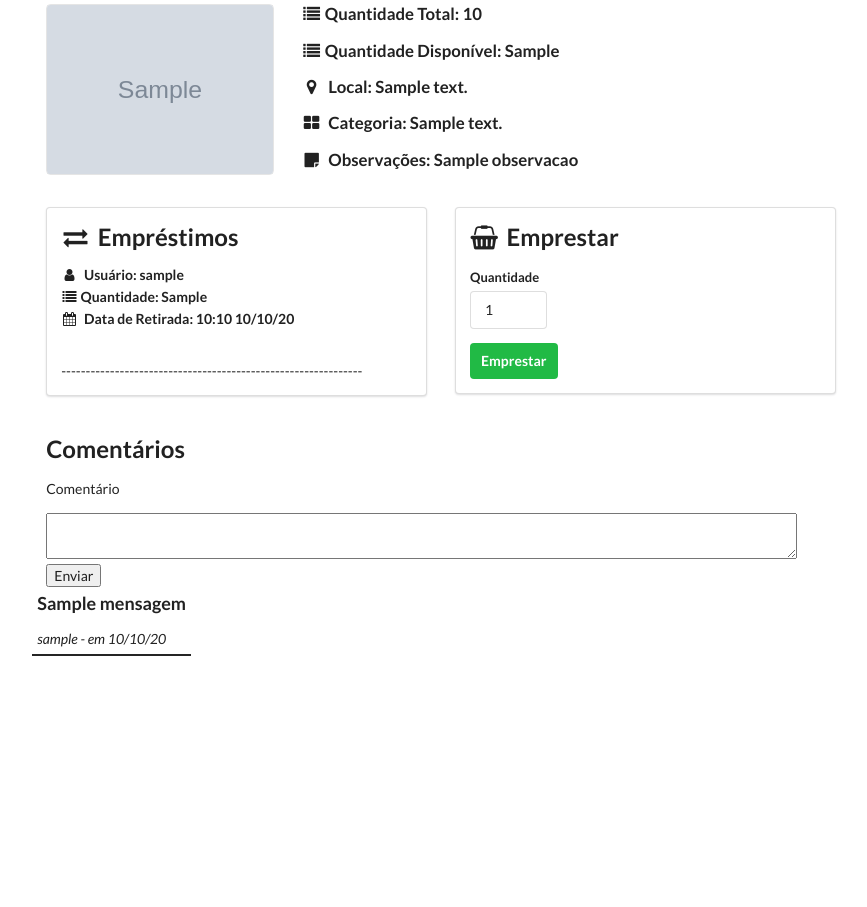
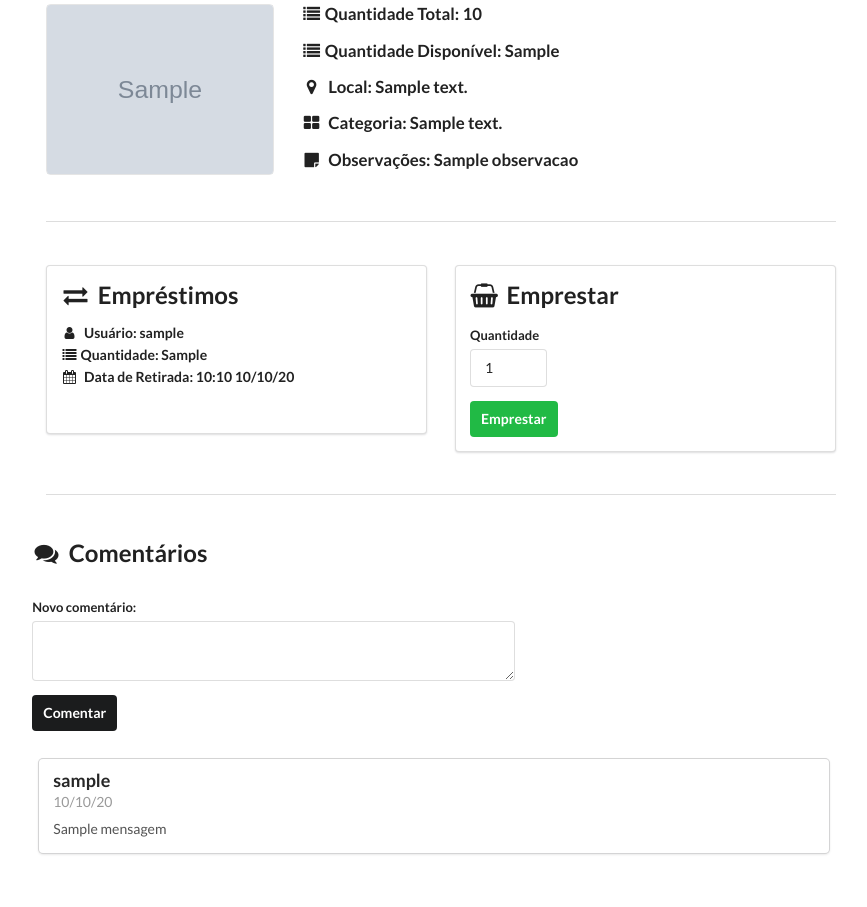
Before and after one commit to felipeflamarion/controle-arduino, a Django app: template arduino/templates/visualizar_equipamento.html in a window 1280 px wide. Shown: the part 250-1157 px from the top of the page, without its empty margins (199-1066 px from the left). Before the commit the page ends 906 px from the top, so only its background shows below. Run offline with Django 3.2, Linux system fonts and the light colour scheme; the template is opened without the code that fills it: most values are stand-ins (such as "Sample title", 1, 10 or a date in 2020); grey boxes marked "Sample" are stand-in pictures; parts of the project's set-up code (start-up, migrations or seed data) failed here and were passed over.

Commit message:
Correção na mensagem de erro na vasualização de equipamento; correção de erro no modal de exclusão de equipamento; finalização do estilo na visualização de equipamento;

```diff
--- a/arduino/static/css/extra.css
+++ b/arduino/static/css/extra.css
@@ -1,14 +1,14 @@
-.item.logout{
+.item.logout {
     border: 1px solid #af2523;
     border-radius: 0.25em;
-    color: #af2523!important;
+    color: #af2523 !important;
 }
 
-.item.logout:hover{
-    background-color: #fffcfc!important;
+.item.logout:hover {
+    background-color: #fffcfc !important;
 }
 
-.card .image img{
+.card .image img {
 
 }
 
@@ -18,15 +18,25 @@
     margin: 0;
 }
 
-.list-icon{
+.list-icon {
     padding: 0 !important;
 }
 
-.lista-detalhes-equipamento{
+.lista-detalhes-equipamento {
     font-size: 1.2em !important;
     margin-left: 0 !important;
 }
 
-.lista-detalhes-equipamento .item{
+.lista-detalhes-equipamento .item {
     margin-bottom: 10px;
 }
+
+.comentarios {
+    border-bottom: 2px solid #252525;
+    padding: 5px;
+}
+
+.comentario-card{
+    width: auto !important;
+    margin: 0 !important;
+}
--- a/arduino/templates/cadastro_equipamento.html
+++ b/arduino/templates/cadastro_equipamento.html
@@ -176,11 +176,9 @@
             </div>
             <div class="ui actions">
                 <div class="ui green ok inverted button">
-                    <i class="remove icon"></i>
                     Não
-                    {% url 'excluir_equipamento' id %}
                 </div>
-                <a class="ui red ok inverted button">
+                <a class="ui red ok inverted button" href="{% url 'excluir_equipamento' id %}">
                     <i class="remove icon"></i>
                     Sim
                 </a>
--- a/arduino/templates/formularios/comentario.html
+++ b/arduino/templates/formularios/comentario.html
@@ -1,11 +1,9 @@
 {% if equipamento %}
-<form method="POST" action="{% url 'comentar' id_equipamento=equipamento.id %}">{% csrf_token %}
-    <p>
-        Comentário
-    </p>
-    <p>
-        <textarea type="text" name="mensagem" required="required" rows="2" cols="100"></textarea>
-        <input type="submit" value="Enviar" />
-    </p>
-</form>
+    <form class="ui form" method="POST" action="{% url 'comentar' equipamento.id %}">{% csrf_token %}
+        <div class="field">
+            <label>Novo comentário:</label>
+            <textarea maxlength="140" rows="2" cols="60"></textarea>
+        </div>
+        <input class="ui icon button secondary" type="submit" value="Comentar"/>
+    </form>
 {% endif %}
--- a/arduino/templates/visualizar_equipamento.html
+++ b/arduino/templates/visualizar_equipamento.html
@@ -1,4 +1,6 @@
 {% extends '__base_painel__.html' %}
+
+{% load static %}
 
 {% block title %}Visualizar Equipamento{% endblock %}
 
@@ -37,7 +39,8 @@
                     <div class="ui grid">
 
                         <div class="five wide column">
-                            <img src="{{ equipamento.foto.url }}" class="ui top aligned medium rounded bordered image"/>
+                            <img src="{% if equipamento.foto %}{{ equipamento.foto.url }}{% else %}{% static 'media/sem_imagem.png' %}{% endif %}"
+                                 class="ui top aligned medium rounded bordered image"/>
                         </div>
 
                         <div class="eight wide column">
@@ -107,6 +110,10 @@
                 </div>
 
                 <div class="sixteen wide column">
+                    <div class="ui divider"></div>
+                </div>
+
+                <div class="sixteen wide column">
                     <div class="ui grid">
                         {% if utilizacoes|length > 0 %}
                             <div class="eight wide column">
@@ -143,7 +150,7 @@
                                         {% endif %}
                                         <br/>
 
-                                        {% if utilizacao != ultimo %}
+                                        {% if ultimo != None and utilizacao != ultimo %}
                                             --------------------------------------------------------------
                                         {% endif %}
 
@@ -153,7 +160,11 @@
                         {% endif %}
 
                         {% if equipamento.quantidade_disponivel == '0' %}
-                            <span><i>Equipamento indisponível para empréstimo</i></span>
+                            <div class="eight wide column">
+                                <div class="ui segment" style="padding: 30px;">
+                                    <span class="ui yellow message"><i>Equipamento indisponível para empréstimo</i></span>
+                                </div>
+                            </div>
                         {% else %}
 
                             <div class="eight wide column">
@@ -174,33 +185,46 @@
                                         <input type="submit" class="ui icon button green" value="Emprestar"/>
                                     </form>
                                 </div>
+                            </div>
                         {% endif %}
                     </div>
                 </div>
+
+                <div class="sixteen wide column">
+                    <div class="ui divider"></div>
                 </div>
 
+                <div class="row">
+                    <h2><i class="comments icon"></i> Comentários</h2>
+                </div>
 
-                <!-- PRECISA ESTILIZAR -->
-                <h2>Comentários</h2>
+                <div class="row">
+                    {% include 'formularios/comentario.html' %}
+                </div>
 
-                {% include 'formularios/comentario.html' %}
-
+                <div class="row">
                     {% if comentarios %}
                         {% for comentario in comentarios %}
-                        <div style="border-bottom: 2px solid #252525; padding: 5px;">
-                            <h3>{{ comentario.mensagem }}</h3>
-                            <i>
-                                {{ comentario.usuario.username }} - em {{ comentario.data|date:"d/m/y" }}
-                            </i>
+                            <div class="ui cards sixteen wide column">
+                                <div class="card comentario-card">
+                                    <div class="content  sixteen wide column">
+                                        <div class="header">{{ comentario.usuario.username }}</div>
+                                        <div class="meta">{{ comentario.data|date:"d/m/y" }}</div>
+                                        <div class="description">
+                                            {{ comentario.mensagem }}
+                                        </div>
+                                    </div>
+                                </div>
                             </div>
                         {% endfor %}
                     {% endif %}
-                <!-- /PRECISA ESTILIZAR -->
+                </div>
+
+            </div>
 
             <br/>
             <br/>
 
-            </div>
         </div>
 
     {% else %}
--- a/arduino/urls.py
+++ b/arduino/urls.py
@@ -13,7 +13,8 @@ urlpatterns = [
     url(r'^logout/$', views.Logout, name='logout'),
 
     url(r'^painel/$', views.Painel, name='painel'),
-    url(r'^equipamento/(?P<id_equipamento>[\d]+)/$', VisualizarEquipamentoView.as_view(), name='visualizar_equipamento'),
+    url(r'^equipamento/(?P<id_equipamento>[\d]+)/$', VisualizarEquipamentoView.as_view(),
+        name='visualizar_equipamento'),
     url(r'^equipamento/cadastrar/$', CadastroEquipamentoView.as_view(), name='cadastro_equipamento'),
     url(r'^equipamento/editar/(?P<id_equipamento>\d+)/$', CadastroEquipamentoView.as_view(), name='editar_equipamento'),
     url(r'^equipamento/excluir/(?P<id_equipamento>[\d]+)/$', ExcluirEquipamentoView.as_view(),
```
Also changed, not shown: arduino/views/comentario.py (+11 -15 lines), arduino/views/equipamento.py (+12 -14 lines), arduino/static/media/sem_imagem.png (added), 1 other file. Lines whose indentation alone changed are shown as unchanged.
